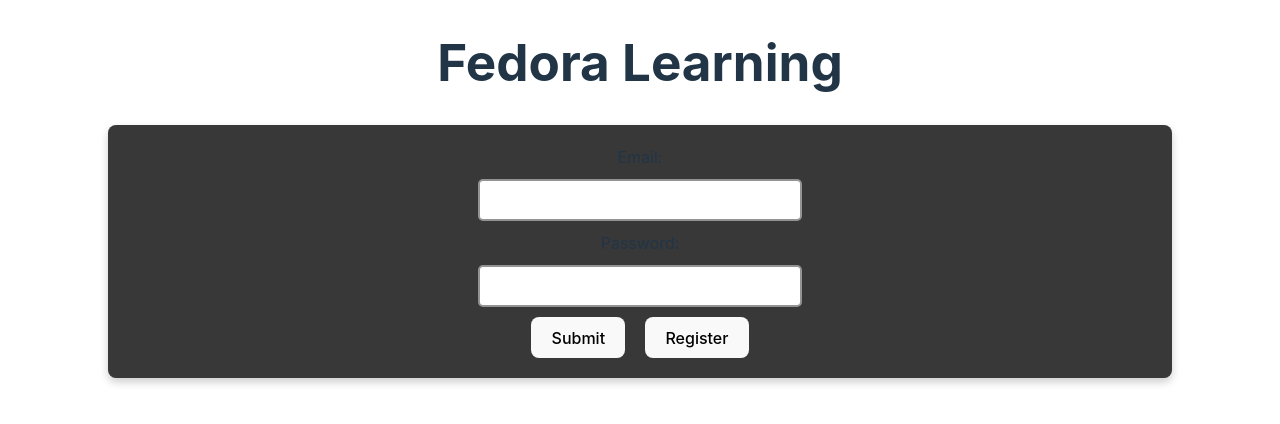
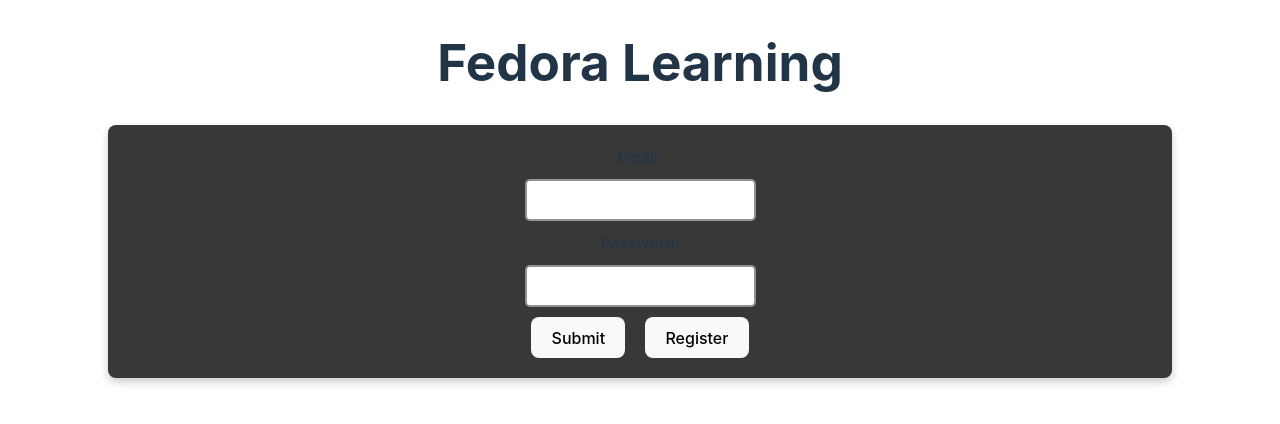
Before and after one commit to RobertHauta/seng513-202501-group-7, a React (Vite) app in the folder client/: page / in a window 1280 px wide. Shown: the top 424 px of the page. Built offline with nearby package versions, Linux system fonts and the light colour scheme.

Commit message:
input style changes

```diff
--- a/client/src/index.css
+++ b/client/src/index.css
@@ -96,7 +96,6 @@ input, fieldset{
 }
 
 input:not([type="radio"]) {
-  width: 300px;
   padding: 10px;
   border: 2px solid #939393; /* Green border */
   border-radius: 5px;
@@ -202,10 +201,10 @@ tr:nth-child(even) {
   margin-top: 1em;
 }
 
-@media (max-width: 1800px){
+@media (max-width: 1200px){
   .assignmentInfo{
     flex-direction: column;
-    margin-left: 1em;
+    margin-left: 5em;
   }
 }
 
```
